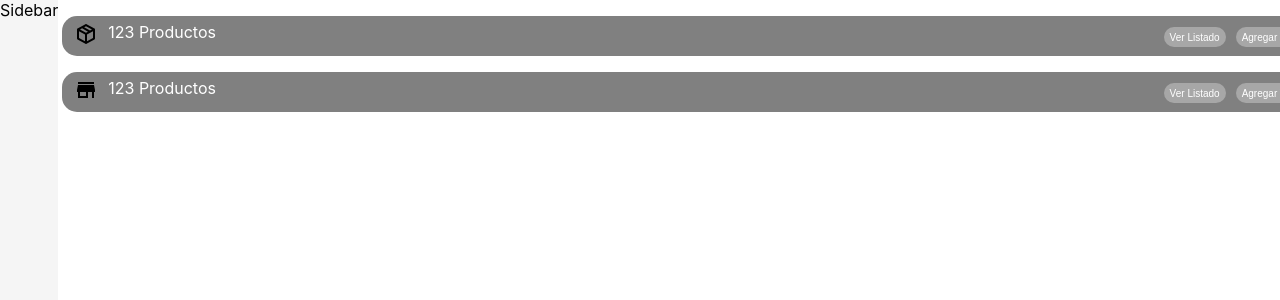
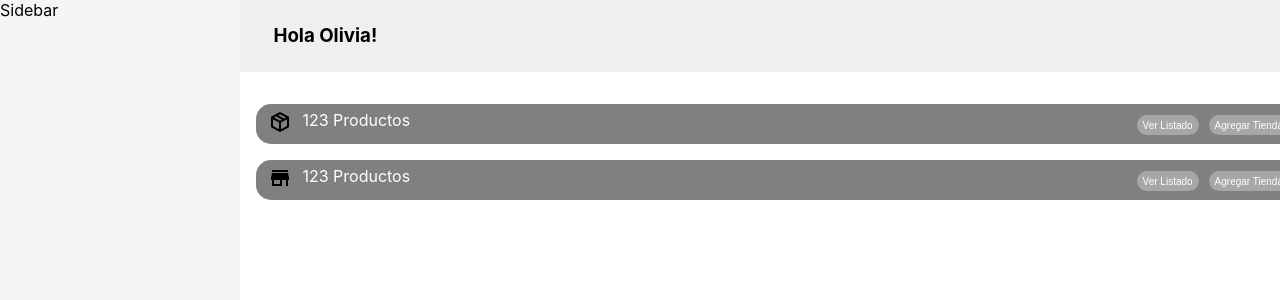
Before and after one commit to aquiab/react-sprint-4, a React (Create React App) app: page / in a window 1280 px wide. Shown: the top 300 px of the page. Built offline with nearby package versions, Linux system fonts and the light colour scheme.

Commit message:
Agregue el header y corregi estilo en Home

```diff
--- a/src/components/barra-main/BarraMain.css
+++ b/src/components/barra-main/BarraMain.css
@@ -15,9 +15,7 @@
     background-color: grey;
     height: 40px;
     color: white;
-    width : calc(100vw - 296px);
-    position:relative;
-    right: -253px;
+    width : 100%;
 }
 
 .barra-main .barra-buttons{
@@ -41,10 +39,3 @@
     height: 20px;
     cursor: pointer;
 }
-
-@media (min-width:1024px) {
-    .barra-main{
-        width: 96vw;
-        right: -4px;
-    }
-}
--- a/src/pages/Home/Home.css
+++ b/src/pages/Home/Home.css
@@ -0,0 +1,3 @@
+.home__container {
+  padding: 1rem;
+}
--- a/src/pages/Home/Home.js
+++ b/src/pages/Home/Home.js
@@ -1,17 +1,22 @@
-import BarraMain from "../../components/barra-main/BarraMain"
-import "./Home.css"
-import svgProduct from '../../assets/package-variant-closed.svg'
-import svgStore from '../../assets/store.svg'
-import ProductsCard from "../../components/productsCard/ProductsCard"
+import BarraMain from "../../components/barra-main/BarraMain";
+import "./Home.css";
+import svgProduct from "../../assets/package-variant-closed.svg";
+import svgStore from "../../assets/store.svg";
+import Header from "../../components/Header/Header";
+import { useContext } from "react";
+import { userContext } from "../../context/userContext";
 
 export default function Home() {
+	const { user } = useContext(userContext);
 
-
-
-    return(
-        <>
-        <BarraMain svgImg={svgProduct}/>
-        <BarraMain svgImg={svgStore}/>
-        </>
-    )
+	const crumbs = [{ title: `Hola ${user.name}!`, path: "/" }];
+	return (
+		<div className="home">
+			<Header breadcrums={crumbs} />
+			<div className="home__container">
+				<BarraMain svgImg={svgProduct} />
+				<BarraMain svgImg={svgStore} />
+			</div>
+		</div>
+	);
 }
```
